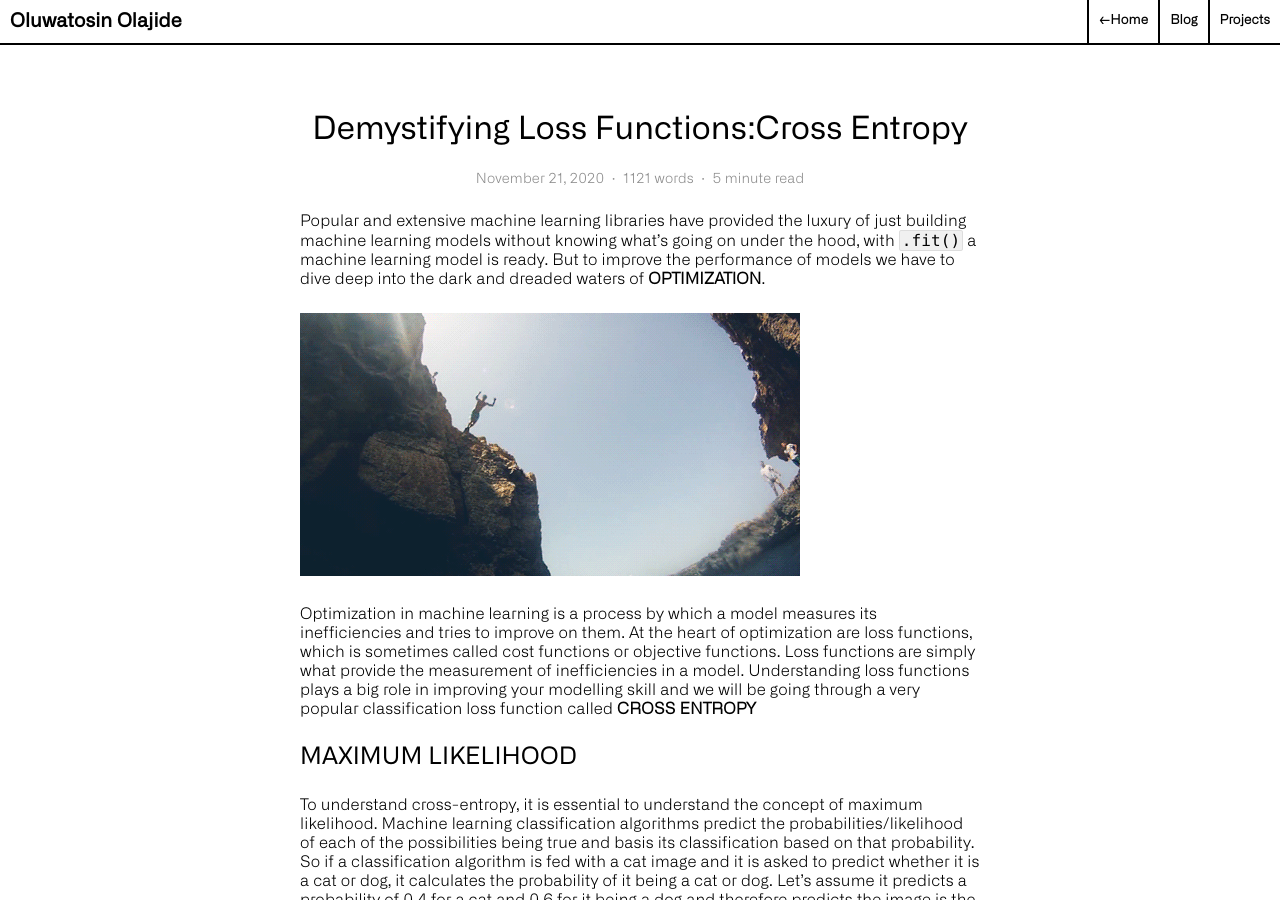
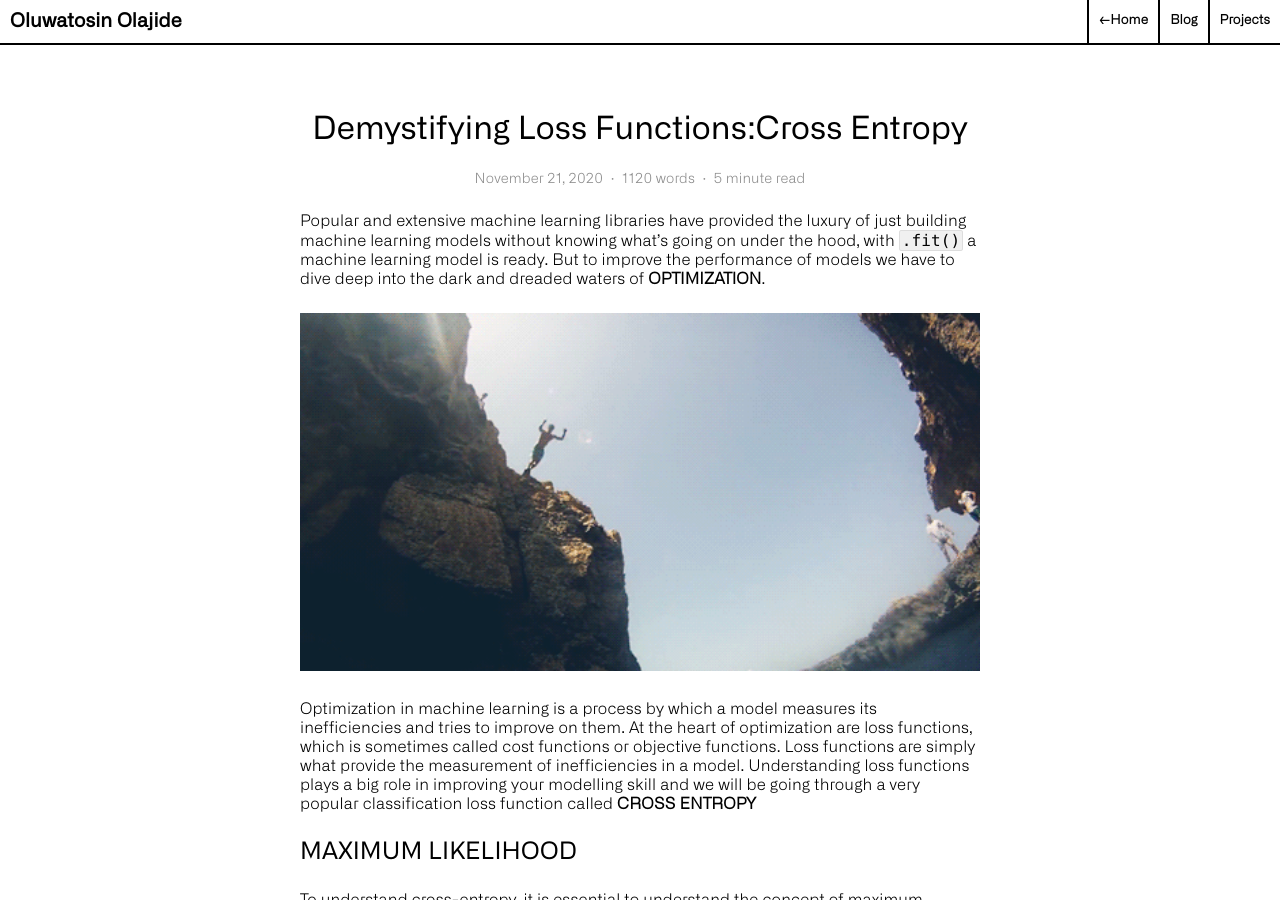
Before and after one commit to heisguyy/heisguyy.github.io, a Jekyll site: the page built from _posts/2020-11-21-demystifying-loss-functions.markdown, in a window 1280 px wide and 900 px high. Built offline with Jekyll 4.4.1, drawn with Linux system fonts in a browser that asks for light colours; formulas are drawn with MathJax 3.

Commit message:
Fix gif in blog

```diff
--- a/_posts/2020-11-21-demystifying-loss-functions.markdown
+++ b/_posts/2020-11-21-demystifying-loss-functions.markdown
@@ -8,7 +8,7 @@
 
 Popular and extensive machine learning libraries have provided the luxury of just building machine learning models without knowing what's going on under the hood, with `.fit()` a machine learning model is ready. But to improve the performance of models we have to dive deep into the dark and dreaded waters of **OPTIMIZATION**.
 
-![Deep dive]({{ site.baseurl }}/assets/gif/22434750.gif)
+<img src="{{ site.baseurl }}/assets/gif/22434750.gif" width="100%" />
 
 Optimization in machine learning is a process by which a model measures its inefficiencies and tries to improve on them. At the heart of optimization are loss functions, which is sometimes called cost functions or objective functions. Loss functions are simply what provide the measurement of inefficiencies in a model. Understanding loss functions plays a big role in improving your modelling skill and we will be going through a very popular classification loss function called **CROSS ENTROPY**
 
```
